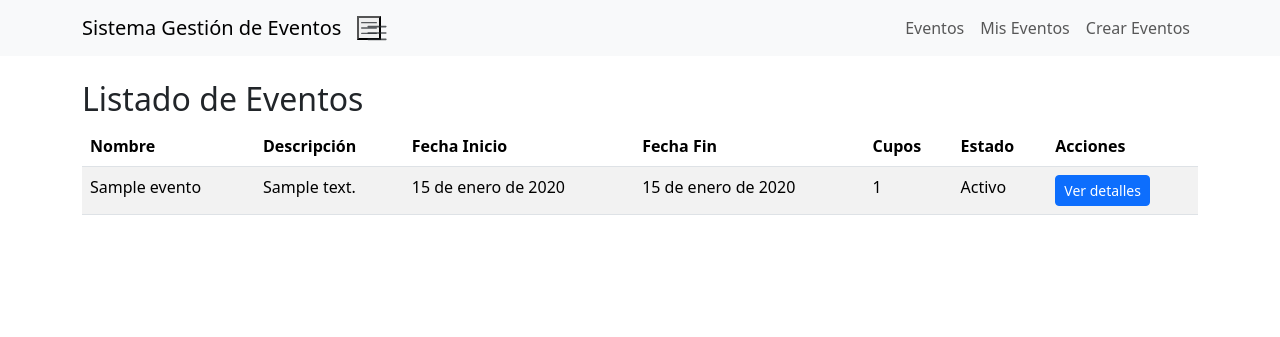
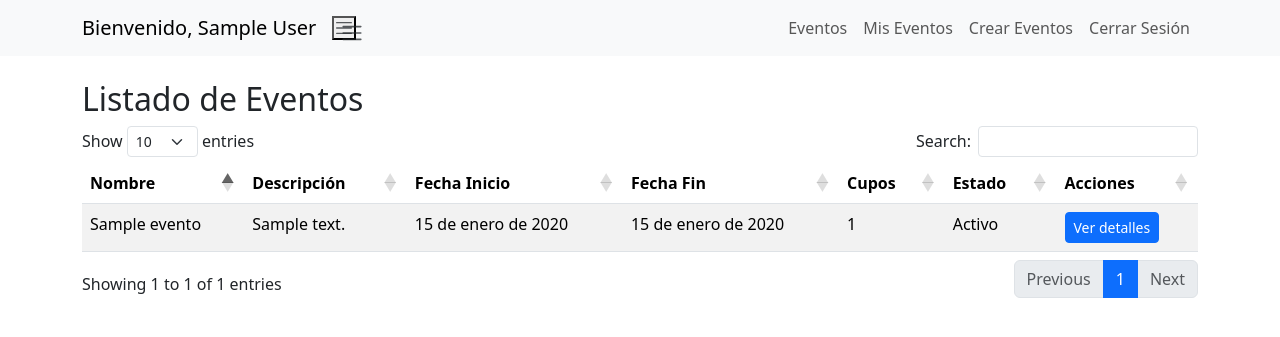
Before and after one commit to RonnyQuinde/Eventos, a Django app: page / in a window 1280 px wide. Shown: the top 337 px of the page. Run offline with Django 5.2, Linux system fonts and the light colour scheme; a user stored in the database is signed in; tables that the repository leaves empty hold one stand-in row (values such as "Sample post"); some libraries are stand-ins or nearby versions.

Commit message:
Commit Final

```diff
--- a/Eventos/views.py
+++ b/Eventos/views.py
@@ -68,7 +68,7 @@ class CustomLoginView(LoginView):
 
     def form_invalid(self, form):
         messages.error(self.request, 'Usuario o contraseña incorrectos. Por favor, intente nuevamente.')
-        return super().form_valid(form)
+        return super().form_invalid(form)
 
 class CustomLogoutView(View):
     def get(self, request):
--- a/SistemaGestionEventosP/settings.py
+++ b/SistemaGestionEventosP/settings.py
@@ -131,3 +131,4 @@ DEFAULT_AUTO_FIELD = 'django.db.models.BigAutoField'
 AUTH_USER_MODEL = 'Eventos.Usuario'
 LOGIN_REDIRECT_URL = 'lista_eventos'
 LOGOUT_REDIRECT_URL = 'login'
+LOGIN_URL = 'login'
--- a/templates/Eventos/lista_eventos.html
+++ b/templates/Eventos/lista_eventos.html
@@ -23,7 +23,7 @@
                     <td>{{ evento.fecha_fin }}</td>
                     <td>{{ evento.cupos }}</td>
                     <td>{% if evento.estado %}Activo{% else %}Inactivo{% endif %}</td>
-                    <td><a href="{% url 'detalle_evento' curso.pk %}" class="btn btn-primary btn-sm">Ver detalles</a> </td>
+                    <td><a href="{% url 'detalle_evento' evento.pk %}" class="btn btn-primary btn-sm">Ver detalles</a> </td>
                 </tr>
             {% empty %}
                 <tr>
--- a/templates/base.html
+++ b/templates/base.html
@@ -5,8 +5,9 @@
     <title>{% block titulo %} Sistema Gestión de Eventos {% endblock %}</title>
     <!-- Bootstrap 5.3 -->
     <link href="https://cdn.jsdelivr.net/npm/bootstrap@5.3.3/dist/css/bootstrap.min.css" rel="stylesheet" integrity="sha384-QWTKZyjpPEjISv5WaRU9OFeRpok6YctnYmDr5pNlyT2bRjXh0JMhjY6hW+ALEwIH" crossorigin="anonymous">
-   <!-- Datatables -->
-    <link rel="stylesheet" href="https://cdn.datatables.net/2.0.8/css/dataTables.dataTables.css" />
+
+        <!-- DataTables CSS -->
+    <link href="https://cdn.datatables.net/1.10.24/css/dataTables.bootstrap5.min.css" rel="stylesheet">
     {% block css_extras %}{% endblock %}
 
 </head>
@@ -14,7 +15,7 @@
 
 <nav class="navbar navbar-expand-lg navbar-light bg-light">
     <div class="container">
-        <a class="navbar-brand" href="{% url 'lista_eventos' %}"> Sistema Gestión de Eventos </a> <!-- Hacer enlace a lista de cursos -->
+        <a class="navbar-brand" href="{% url 'lista_eventos' %}"> Bienvenido, {{ user.first_name }} {{ user.last_name }} </a> <!-- Hacer enlace a lista de cursos -->
         <button class="navbar-toggler-icon" type="button" data-bs-toggle="#navbarNav" aria-controls="navbarNav" aria-expanded="false" aria-label="Toggle navigation">
                 <span class="navbar-toggler-icon"></span>
         </button>
@@ -33,6 +34,9 @@
                             <a class="nav-link" href="{% url 'crear_eventos' %}">Crear Eventos</a>
                         </li>
                     {% endif %}
+                    <li class="nav-item">
+                        <a class="nav-link" href="{% url 'logout' %}">Cerrar Sesión</a>
+                    </li>
                 {% else %}
                     <li class="nav-item">
                         <a class="nav-link" href="{% url 'login' %}">Iniciar Sesión</a>
@@ -52,11 +56,23 @@
 </div>
 <!-- Bootstrap 5.3 Bundle JS -->
 <script src="https://cdn.jsdelivr.net/npm/bootstrap@5.3.3/dist/js/bootstrap.bundle.min.js" integrity="sha384-YvpcrYf0tY3lHB60NNkmXc5s9fDVZLESaAA55NDzOxhy9GkcIdslK1eN7N6jIeHz" crossorigin="anonymous"></script>
-<!-- Sweetalert2 v11.12.1 -->
+<!-- Sweetalert2 v11.12.1  -->
 <script src="https://cdn.jsdelivr.net/npm/sweetalert2@11"></script>
-<!-- Datatables -->
-<script src="https://cdn.datatables.net/2.0.8/js/dataTables.js"></script>
+<!-- jQuery (necesario para DataTables) -->
+<script src="https://code.jquery.com/jquery-3.6.0.min.js"></script>
+<!-- DataTables JS -->
+<script src="https://cdn.datatables.net/1.10.24/js/jquery.dataTables.min.js"></script>
+<script src="https://cdn.datatables.net/1.10.24/js/dataTables.bootstrap5.min.js"></script>
 
+<script>
+    $(document).ready(function() {
+        $('.datatable').DataTable({
+            language: {
+                url: '//cdn.datatables.net/plug-ins/1.10.24/i18n/Spanish.json'
+            }
+        });
+    });
+</script>
 {% block js_extras %}
 
 {% endblock %}
--- a/templates/registro/registro.html
+++ b/templates/registro/registro.html
@@ -6,10 +6,11 @@
     <div class="row justify-content-center">
         <div class="col-md-6">
             <div class="card">
+                <div class="card-body">
                     <h2 class="card-title text-center mb-4">Registro de Usuario</h2>
                     <form method="post">
                         {% csrf_token %}
-                    {% for field in fore %}
+                        {% for field in form %}
                             <div class="mb-3">
                                 <label for="{{ field.id_for_label }}" class="form-label">{{ field.label }}</label>
                                 {{ field }}
@@ -25,6 +26,7 @@
                         </div>
                     </form>
                     <p class="mt-3 text-center">¿Ya tienes cuenta?<a href="{% url 'login' %}">Iniciar Sesión aquí</a></p>
+                </div>
             </div>
         </div>
     </div>
```
Lines whose indentation alone changed are shown as unchanged.
